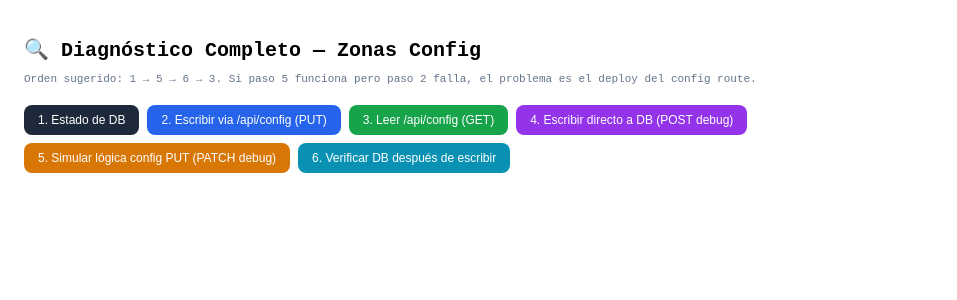
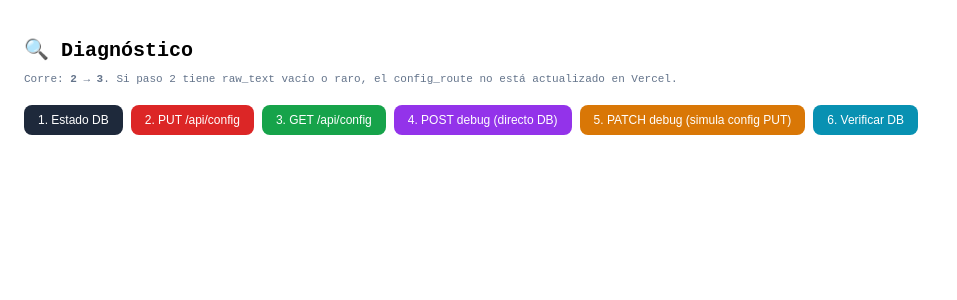
Before and after one commit to controlmajj-maker/segurmap-next, a Next.js app: page /diagnostico in a window 1280 px wide. Shown: the top 300 px of the page, without its empty margins (0-957 px from the left). Built offline with nearby package versions, Linux system fonts and the light colour scheme.

Commit message:
Add files via upload

```diff
--- a/app/diagnostico/page.tsx
+++ b/app/diagnostico/page.tsx
@@ -13,104 +13,74 @@ export default function DiagnosticoPage() {
 
   const run = async (label: string, fn: () => Promise<any>) => {
     setLoading(true);
-    try {
-      const data = await fn();
-      setResult({ step: label, ...data });
-    } catch (e: any) {
-      setResult({ step: label, error: e.message });
-    }
+    try { setResult({ step: label, ...(await fn()) }); }
+    catch (e: any) { setResult({ step: label, caught_error: e.message }); }
     setLoading(false);
   };
 
   const steps = [
-    {
-      label: "1. Estado de DB",
-      color: "#1e293b",
-      fn: async () => {
+    { label: "1. Estado DB", color: "#1e293b", fn: async () => {
       const res = await fetch("/api/debug-db");
       return res.json();
-      }
-    },
-    {
-      label: "2. Escribir via /api/config (PUT)",
-      color: "#2563eb",
-      fn: async () => {
+    }},
+    { label: "2. PUT /api/config", color: "#dc2626", fn: async () => {
       const res = await fetch("/api/config", {
         method: "PUT",
         headers: { "Content-Type": "application/json" },
         body: JSON.stringify({ zones_config: JSON.stringify(TEST_ZONES) }),
       });
       const text = await res.text();
-        try { return { http_status: res.status, response: JSON.parse(text) }; }
-        catch { return { http_status: res.status, raw_response: text.substring(0, 500), parse_error: "Not valid JSON" }; }
-      }
-    },
-    {
-      label: "3. Leer /api/config (GET)",
-      color: "#16a34a",
-      fn: async () => {
+      let parsed = null;
+      try { parsed = JSON.parse(text); } catch {}
+      return { http_status: res.status, raw_text: text.substring(0, 300), parsed_json: parsed };
+    }},
+    { label: "3. GET /api/config", color: "#16a34a", fn: async () => {
       const res = await fetch("/api/config");
       const text = await res.text();
-        try { return { http_status: res.status, response: JSON.parse(text) }; }
-        catch { return { http_status: res.status, raw_response: text.substring(0, 500), parse_error: "Not valid JSON" }; }
-      }
-    },
-    {
-      label: "4. Escribir directo a DB (POST debug)",
-      color: "#9333ea",
-      fn: async () => {
+      let parsed = null;
+      try { parsed = JSON.parse(text); } catch {}
+      return { http_status: res.status, raw_text: text.substring(0, 300), parsed_json: parsed };
+    }},
+    { label: "4. POST debug (directo DB)", color: "#9333ea", fn: async () => {
       const res = await fetch("/api/debug-db", {
         method: "POST",
         headers: { "Content-Type": "application/json" },
         body: JSON.stringify({ zones: TEST_ZONES }),
       });
       return res.json();
-      }
-    },
-    {
-      label: "5. Simular lógica config PUT (PATCH debug)",
-      color: "#d97706",
-      fn: async () => {
+    }},
+    { label: "5. PATCH debug (simula config PUT)", color: "#d97706", fn: async () => {
       const res = await fetch("/api/debug-db", {
         method: "PATCH",
         headers: { "Content-Type": "application/json" },
         body: JSON.stringify({ zones_config: JSON.stringify(TEST_ZONES) }),
       });
       return res.json();
-      }
-    },
-    {
-      label: "6. Verificar DB después de escribir",
-      color: "#0891b2",
-      fn: async () => {
+    }},
+    { label: "6. Verificar DB", color: "#0891b2", fn: async () => {
       const res = await fetch("/api/debug-db");
       return res.json();
-      }
-    },
+    }},
   ];
 
   return (
     <div style={{ padding: 24, fontFamily: "monospace", maxWidth: 900 }}>
-      <h1 style={{ fontSize: 20, marginBottom: 8 }}>🔍 Diagnóstico Completo — Zonas Config</h1>
+      <h1 style={{ fontSize: 20, marginBottom: 8 }}>🔍 Diagnóstico</h1>
       <p style={{ fontSize: 11, color: "#64748b", marginBottom: 20 }}>
-        Orden sugerido: 1 → 5 → 6 → 3. Si paso 5 funciona pero paso 2 falla, el problema es el deploy del config route.
+        Corre: <b>2 → 3</b>. Si paso 2 tiene <code>raw_text</code> vacío o raro, el config_route no está actualizado en Vercel.
       </p>
-
       <div style={{ display: "flex", gap: 8, marginBottom: 24, flexWrap: "wrap" }}>
-        {steps.map(step => (
-          <button key={step.label} onClick={() => run(step.label, step.fn)} disabled={loading}
-            style={{ padding: "8px 14px", background: loading ? "#94a3b8" : step.color, color: "white",
-                     border: "none", borderRadius: 8, cursor: loading ? "not-allowed" : "pointer", fontSize: 12 }}>
-            {loading ? "..." : step.label}
+        {steps.map(s => (
+          <button key={s.label} onClick={() => run(s.label, s.fn)} disabled={loading}
+            style={{ padding: "8px 14px", background: loading ? "#94a3b8" : s.color,
+                     color: "white", border: "none", borderRadius: 8, cursor: "pointer", fontSize: 12 }}>
+            {s.label}
           </button>
         ))}
       </div>
-
       {result && (
-        <pre style={{
-          background: "#0f172a", color: "#94a3b8", padding: 16, borderRadius: 8,
-          overflow: "auto", fontSize: 11, maxHeight: 600, whiteSpace: "pre-wrap", wordBreak: "break-all"
-        }}>
+        <pre style={{ background: "#0f172a", color: "#94a3b8", padding: 16, borderRadius: 8,
+          overflow: "auto", fontSize: 11, maxHeight: 600, whiteSpace: "pre-wrap", wordBreak: "break-all" }}>
           {JSON.stringify(result, null, 2)}
         </pre>
       )}
```
Lines whose indentation alone changed are shown as unchanged.
